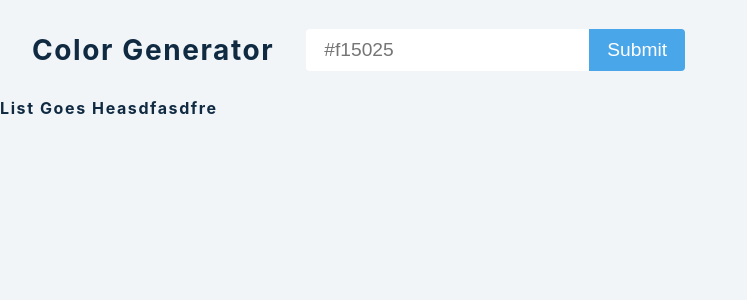
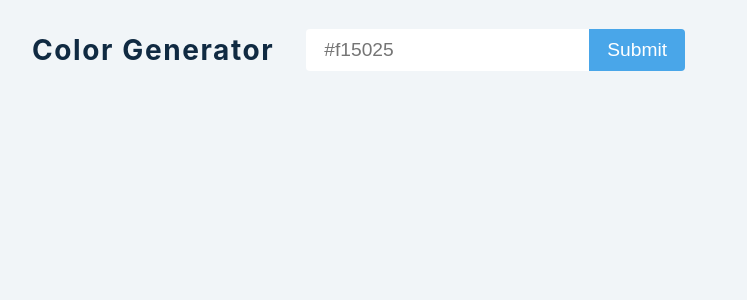
Before and after one commit to nfragiskatos/React-Color_Generator, a React (Create React App) app: page / in a window 1280 px wide. Shown: the top 300 px of the page, without its empty margins (0-747 px from the left). Built offline with nearby package versions, Linux system fonts and the light colour scheme.

Commit message:
Set Colors
- Set list of colors after submit and color values retrieved from the library
- The color section iterates through list of colors and creates a SingleColor component of each one for the UI

```diff
--- a/src/App.js
+++ b/src/App.js
@@ -13,6 +13,7 @@
     try {
       let colors = new Values(color).all(10);
       setError(false);
+      setList(colors);
     } catch (error) {
       setError(true);
       console.log(error);
@@ -34,7 +35,9 @@
         </form>
       </section>
 			<section className="colors">
-				<h4>list goes heasdfasdfre</h4>
+				{list.map((color, index) => {
+          return <SingleColor key={index} {...color} index={index}/>
+        })}
 			</section>
 		</>
 	);
```
